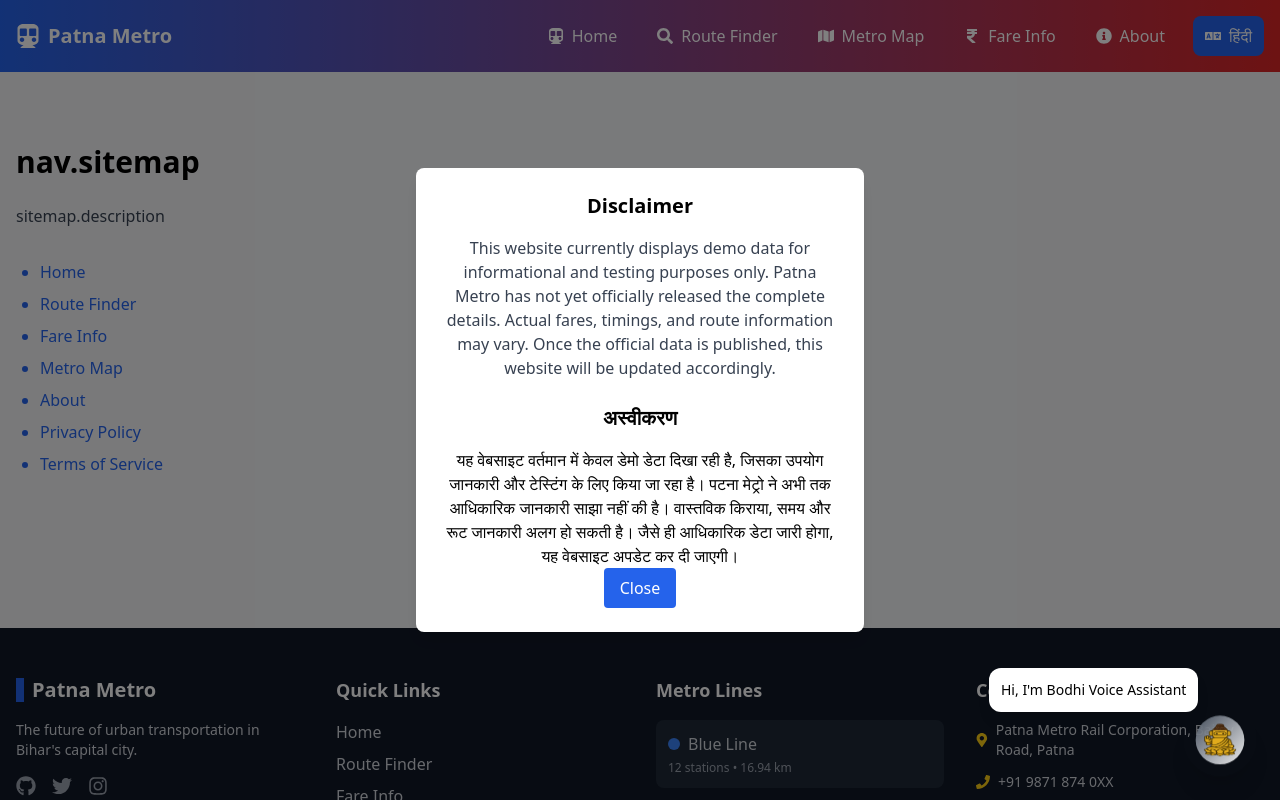
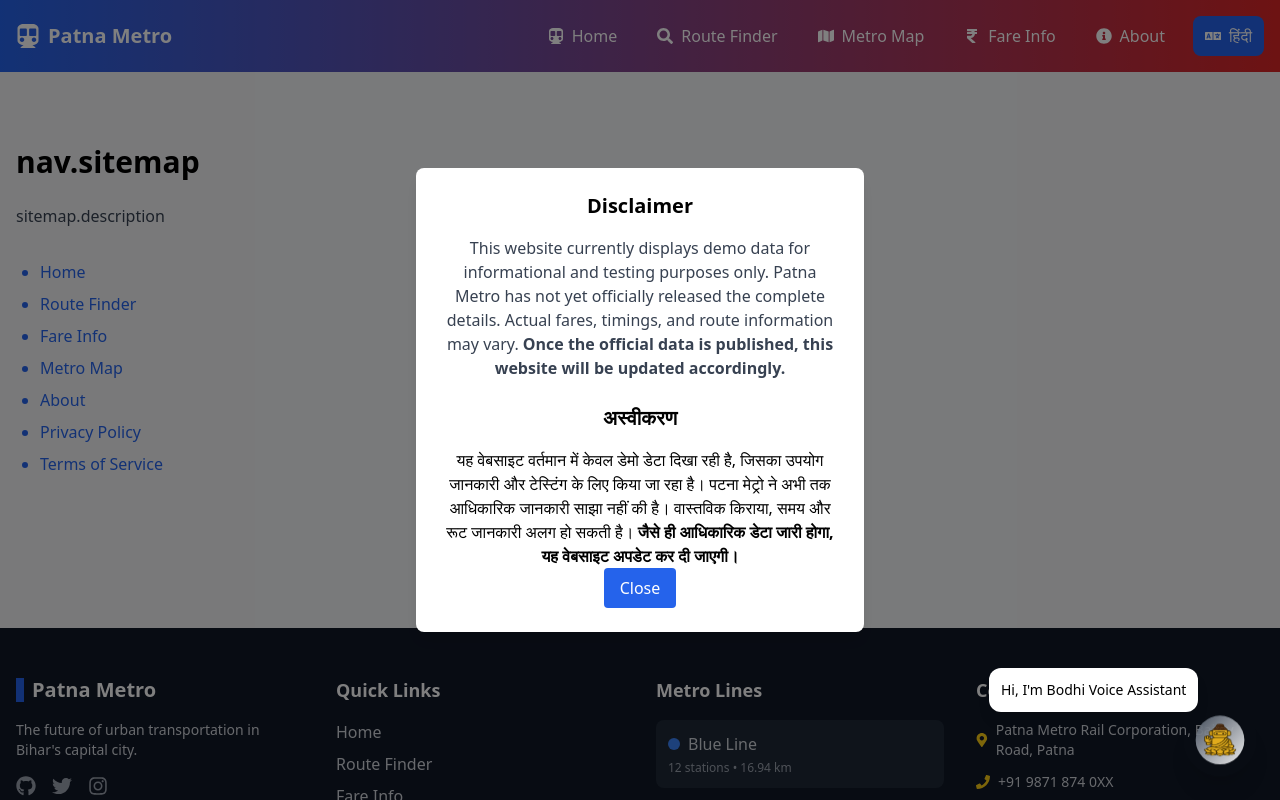
Before and after one commit to rachitsharma300/Patna-Metro, a React (Vite) app in the folder Patna Metro_Frontend/: page /sitemap in a window 1280 px wide. Shown: the top 800 px of the page. Built offline with nearby package versions, Linux system fonts and the light colour scheme.

Commit message:
feat: add more style on font

```diff
--- a/Patna Metro_Frontend/src/components/DisclaimerPopup.jsx
+++ b/Patna Metro_Frontend/src/components/DisclaimerPopup.jsx
@@ -20,16 +20,16 @@
           This website currently displays demo data for informational and
           testing purposes only. Patna Metro has not yet officially released the
           complete details. Actual fares, timings, and route information may
-          vary. Once the official data is published, this website will be
-          updated accordingly.
+          vary. <b>Once the official data is published, this website will be
+          updated accordingly.</b>
         </p>
         <h2 className="text-xl font-semibold mb-4">अस्वीकरण</h2>
         <p>
           यह वेबसाइट वर्तमान में केवल डेमो डेटा दिखा रही है, जिसका उपयोग जानकारी
           और टेस्टिंग के लिए किया जा रहा है। पटना मेट्रो ने अभी तक आधिकारिक
           जानकारी साझा नहीं की है। वास्तविक किराया, समय और रूट जानकारी अलग हो
-          सकती है। जैसे ही आधिकारिक डेटा जारी होगा, यह वेबसाइट अपडेट कर दी
-          जाएगी।
+          सकती है। <b>जैसे ही आधिकारिक डेटा जारी होगा, यह वेबसाइट अपडेट कर दी
+          जाएगी।</b>
         </p>
         <button
           onClick={() => setShow(false)}
```
